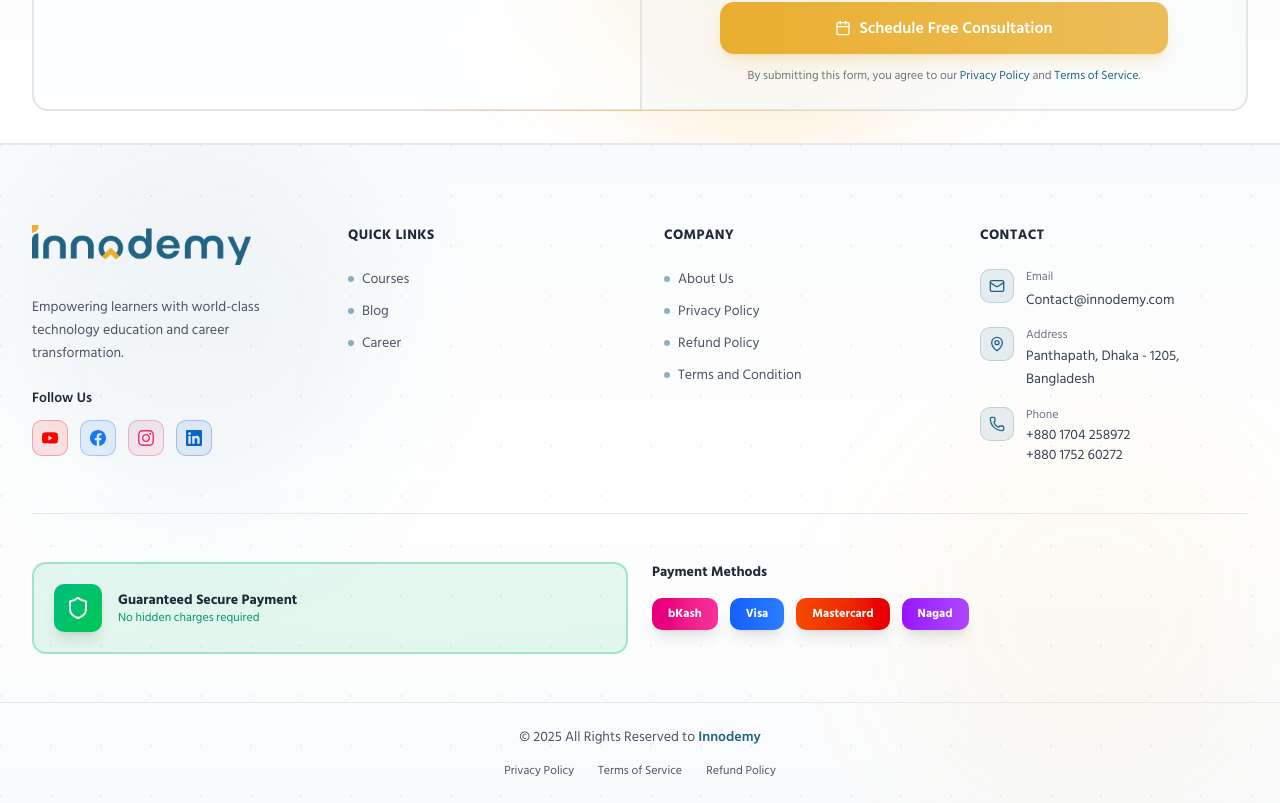
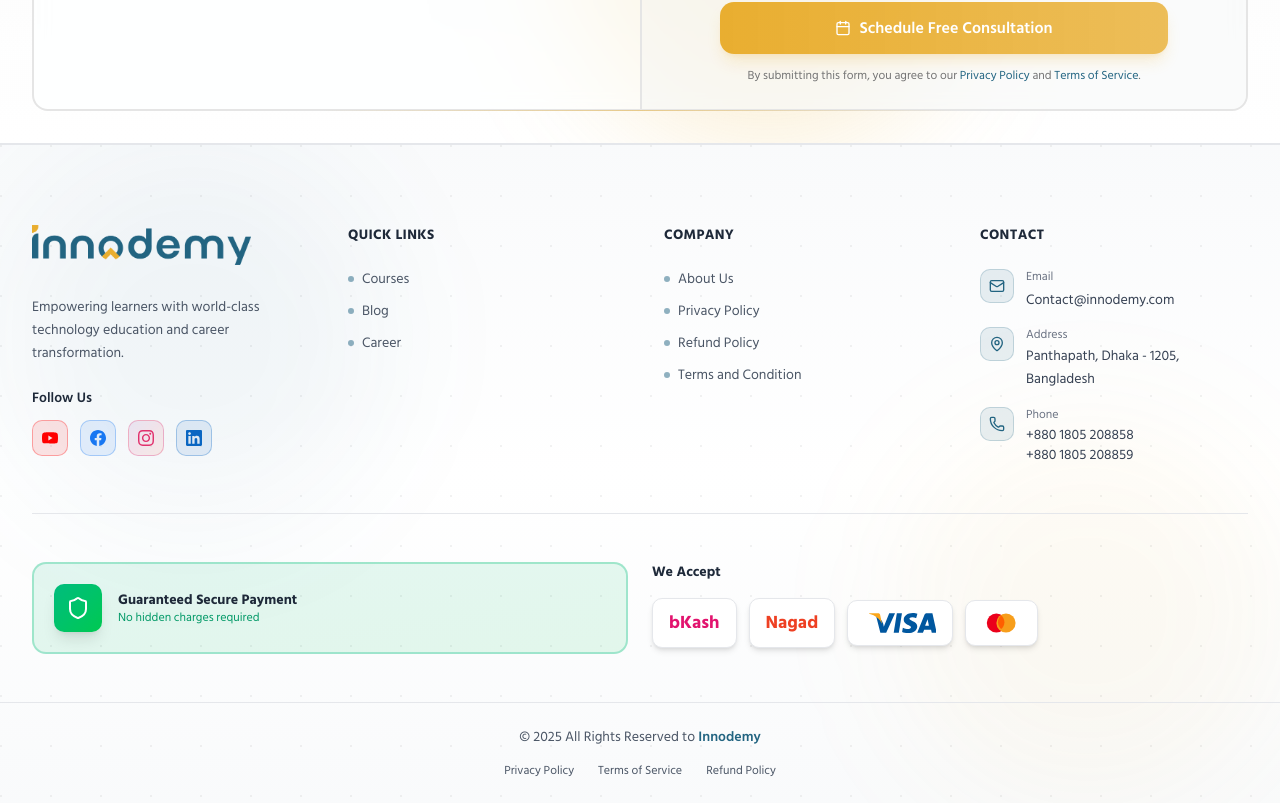
Before and after one commit to mehrabhossain1/innodemmy-frontend, a Next.js app: page / in a window 1280 px wide. Shown: the part 8855-9658 px from the top of the page. Built offline with nearby package versions, Linux system fonts and the light colour scheme; no server answers; the database is empty.

Commit message:
fix: Update contact numbers in Footer and enhance payment methods section with improved styling and clarity

```diff
--- a/components/Footer.tsx
+++ b/components/Footer.tsx
@@ -242,16 +242,16 @@ export default function Footer() {
                                             Phone
                                         </p>
                                         <a
-                                            href="tel:+8801704258972"
+                                            href="tel:+8801805208858"
                                             className="text-sm text-gray-700 hover:text-primary transition-colors block"
                                         >
-                                            +880 1704 258972
+                                            +880 1805 208858
                                         </a>
                                         <a
-                                            href="tel:+880175260272"
+                                            href="tel:+8801805208859"
                                             className="text-sm text-gray-700 hover:text-primary transition-colors block"
                                         >
-                                            +880 1752 60272
+                                            +880 1805 208859
                                         </a>
                                     </div>
                                 </div>
@@ -284,20 +284,38 @@ export default function Footer() {
                         {/* Payment Methods */}
                         <div>
                             <h4 className="text-sm font-bold text-gray-800 mb-4">
-                                Payment Methods
+                                We Accept
                             </h4>
-                            <div className="flex flex-wrap gap-3">
-                                <div className="bg-gradient-to-r from-pink-600 to-pink-500 text-white px-4 py-2 rounded-lg text-xs font-bold shadow-lg">
-                                    bKash
+                            <div className="flex flex-wrap items-center gap-3">
+                                {/* bKash */}
+                                <div className="bg-white rounded-lg px-4 py-2.5 shadow-md border border-gray-200 hover:shadow-lg transition-shadow">
+                                    <div className="flex items-center gap-1">
+                                        <span className="text-[#E2136E] font-bold text-lg">bKash</span>
+                                    </div>
                                 </div>
-                                <div className="bg-gradient-to-r from-blue-600 to-blue-500 text-white px-4 py-2 rounded-lg text-xs font-bold shadow-lg">
-                                    Visa
+                                {/* Nagad */}
+                                <div className="bg-white rounded-lg px-4 py-2.5 shadow-md border border-gray-200 hover:shadow-lg transition-shadow">
+                                    <div className="flex items-center gap-1">
+                                        <span className="text-[#EE4023] font-bold text-lg">Nagad</span>
+                                    </div>
                                 </div>
-                                <div className="bg-gradient-to-r from-orange-600 to-red-600 text-white px-4 py-2 rounded-lg text-xs font-bold shadow-lg">
-                                    Mastercard
+                                {/* Visa */}
+                                <div className="bg-white rounded-lg px-4 py-2.5 shadow-md border border-gray-200 hover:shadow-lg transition-shadow">
+                                    <svg className="h-6 w-auto" viewBox="0 0 48 16" fill="none" xmlns="http://www.w3.org/2000/svg">
+                                        <path d="M19.8 14.5L21.9 1.5H25.3L23.2 14.5H19.8Z" fill="#00579F"/>
+                                        <path d="M35.6 1.8C34.9 1.6 33.8 1.3 32.5 1.3C29 1.3 26.5 3.2 26.5 5.8C26.5 7.7 28.2 8.7 29.5 9.3C30.9 9.9 31.3 10.3 31.3 10.8C31.3 11.6 30.3 12 29.4 12C28.1 12 27.4 11.8 26.3 11.3L25.9 11.1L25.4 14C26.2 14.4 27.7 14.7 29.3 14.7C33.1 14.7 35.5 12.9 35.5 10.1C35.5 8.6 34.4 7.5 32.2 6.6C31 6.1 30.3 5.7 30.3 5.2C30.3 4.7 30.9 4.2 32.1 4.2C33.1 4.2 33.9 4.4 34.5 4.6L34.8 4.7L35.6 1.8Z" fill="#00579F"/>
+                                        <path d="M40.8 9.8C41.1 9 42.1 6.4 42.1 6.4C42.1 6.4 42.3 5.8 42.4 5.5L42.6 6.5C42.6 6.5 43.2 9.3 43.3 9.8H40.8ZM44.7 1.5H42C41.3 1.5 40.7 1.7 40.4 2.4L35.5 14.5H39.3L40.1 12.5H44.7C44.8 13 45.2 14.5 45.2 14.5H48.5L45.6 1.5H44.7Z" fill="#00579F"/>
+                                        <path d="M16.8 1.5L13.2 10.5L12.8 8.5C12.1 6.3 10.1 3.9 7.9 2.7L10.9 14.5H14.8L20.7 1.5H16.8Z" fill="#00579F"/>
+                                        <path d="M9.4 1.5H3.5L3.4 1.8C7.7 2.8 10.7 5.5 12 8.5L10.7 2.4C10.5 1.7 9.9 1.5 9.4 1.5Z" fill="#FAA61A"/>
+                                    </svg>
                                 </div>
-                                <div className="bg-gradient-to-r from-purple-600 to-purple-500 text-white px-4 py-2 rounded-lg text-xs font-bold shadow-lg">
-                                    Nagad
+                                {/* Mastercard */}
+                                <div className="bg-white rounded-lg px-4 py-2.5 shadow-md border border-gray-200 hover:shadow-lg transition-shadow">
+                                    <svg className="h-6 w-auto" viewBox="0 0 48 30" fill="none" xmlns="http://www.w3.org/2000/svg">
+                                        <circle cx="18" cy="15" r="12" fill="#EB001B"/>
+                                        <circle cx="30" cy="15" r="12" fill="#F79E1B"/>
+                                        <path fillRule="evenodd" clipRule="evenodd" d="M24 22.5C26.4853 20.5357 28 17.4853 28 14C28 10.5147 26.4853 7.46429 24 5.5C21.5147 7.46429 20 10.5147 20 14C20 17.4853 21.5147 20.5357 24 22.5Z" fill="#FF5F00"/>
+                                    </svg>
                                 </div>
                             </div>
                         </div>
```
